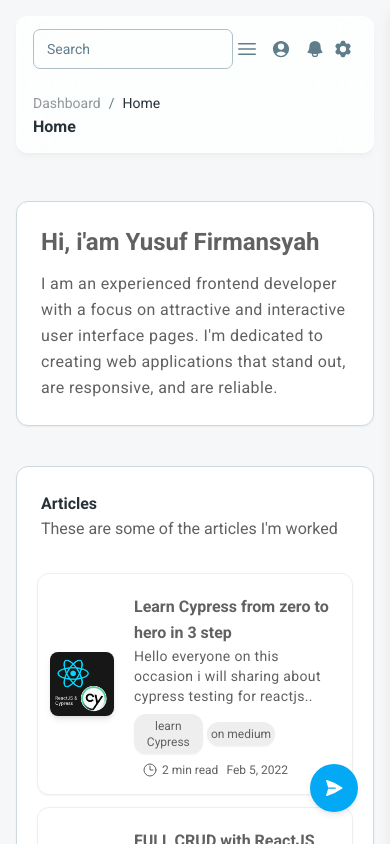
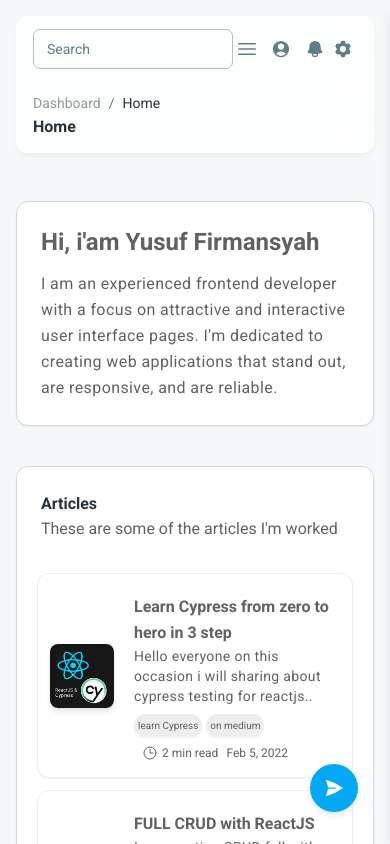
Before and after one commit to firmansyf/my-app, a React (Vite) app: page /dashboard/home in a window 390 px wide. Shown: the top 844 px of the page. Built offline with nearby package versions, Linux system fonts and the light colour scheme.

Commit message:
fix: breakpoint-config

```diff
--- a/src/pages/dashboard/home.jsx
+++ b/src/pages/dashboard/home.jsx
@@ -88,7 +88,7 @@ export function Home() {
                               {tag.map((dt, i) => (
                                 <span
                                   key={i}
-                                  className='text-xs p-1 rounded-xl lg:w-auto sm:w-1/3 shadow-sm sm:text-center'
+                                  className='lg:text-xs sm:text-[10px] p-1 rounded-xl w-auto shadow-sm sm:text-center'
                                   style={{backgroundColor: '#EEE'}}
                                 >
                                   {dt}
```
